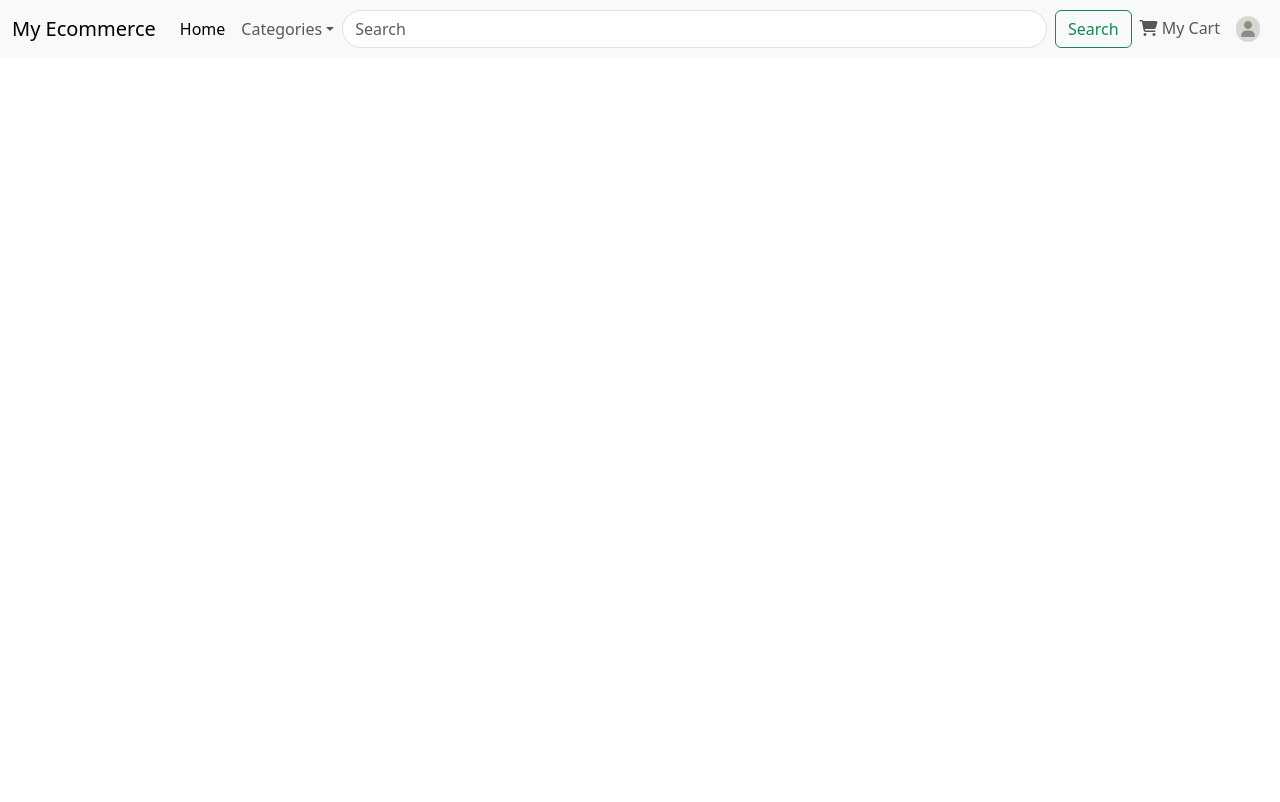
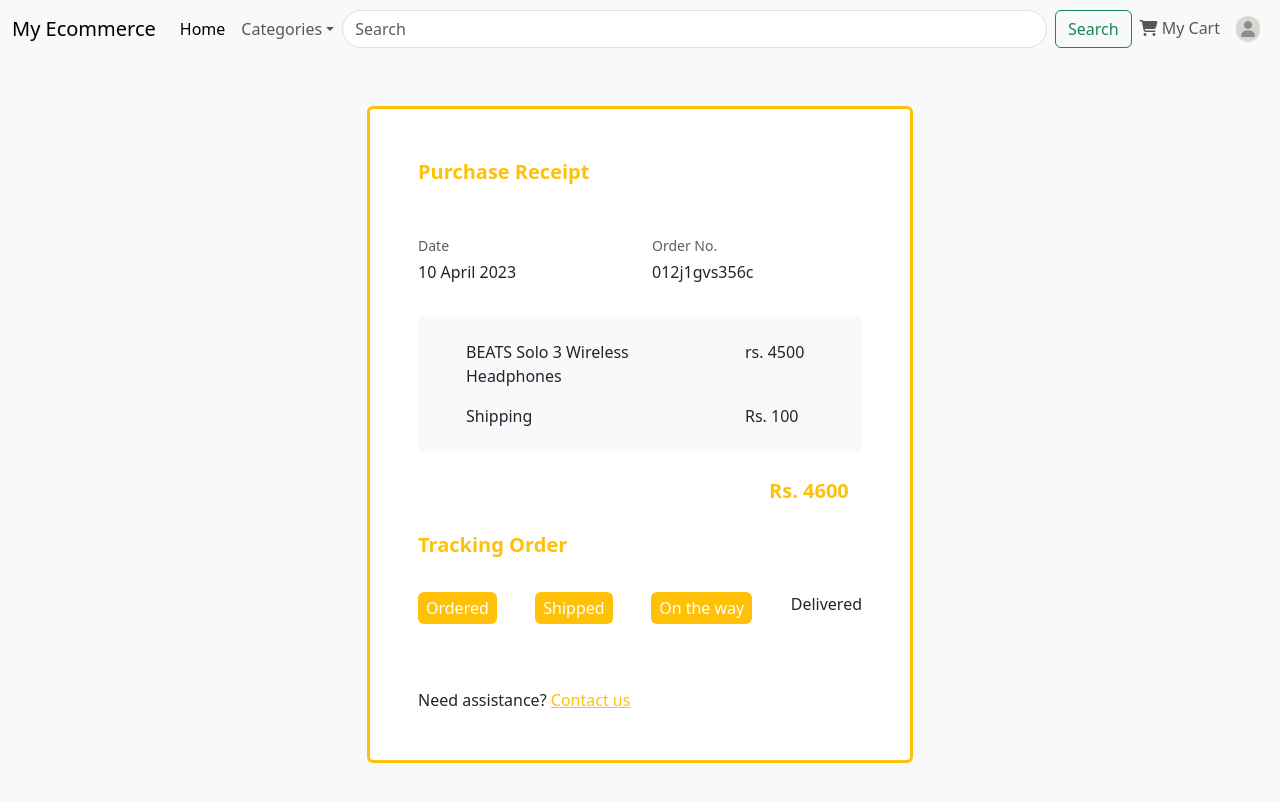
Before and after one commit to subedisagar12/MERN-ECOMMERCE-PROJECT, a React (Vite) app: page /order in a window 1280 px wide. Shown: the top 802 px of the page. Built offline with nearby package versions, Linux system fonts and the light colour scheme.

Commit message:
Order complete message.

```diff
--- a/src/App.jsx
+++ b/src/App.jsx
@@ -11,6 +11,7 @@ import ProductDetail from "./pages/ProductDetail";
 import Homepage from "./pages/Homepage";
 import CartPage from "./pages/CartPage";
 import CheckoutPage from "./pages/CheckoutPage";
+import OrderDetails from "./pages/OrderDetails";
 
 function App() {
   return (
@@ -25,6 +26,8 @@ function App() {
         <Route path="/cart" element={<CartPage />} />
 
         <Route path="/checkout" element={<CheckoutPage />} />
+
+        <Route path="/order" element={<OrderDetails />} />
       </Routes>
     </>
   );
--- a/src/pages/CartPage.jsx
+++ b/src/pages/CartPage.jsx
@@ -79,7 +79,7 @@ function CartPage() {
         <div className="d-flex justify-content-end mt-3">
           <Link
             to="/checkout"
-            className="btn btn-dark"
+            className="btn btn-success"
             style={{ marginRight: "200px" }}
           >
             Checkout
--- a/src/pages/CheckoutPage.jsx
+++ b/src/pages/CheckoutPage.jsx
@@ -1,4 +1,5 @@
 import React from "react";
+import { Link } from "react-router-dom";
 
 function CheckoutPage() {
   const formStyle = {
@@ -76,9 +77,9 @@ function CheckoutPage() {
         ></textarea>
       </div>
       <div className="col-12 mb-3">
-        <button type="submit" className="btn btn-warning">
+        <Link to="/order" type="submit" className="btn btn-outline-success">
           Complete Order
-        </button>
+        </Link>
       </div>
     </form>
   );
--- /dev/null
+++ b/src/pages/OrderDetails.jsx
@@ -0,0 +1,104 @@
+import React from "react";
+
+function OrderDetails() {
+  return (
+    <>
+      <meta charSet="UTF-8" />
+      <meta name="viewport" content="width=device-width, initial-scale=1.0" />
+      <section
+        className="h-100 bg-light"
+        style={{ backgroundColor: "#eee", height: "100vh" }}
+      >
+        <div className="container py-5 h-100">
+          <div className="row justify-content-center align-items-center h-100">
+            <div className="col-lg-8 col-xl-6">
+              <div className="card border-3 border-warning">
+                <div className="card-body p-5">
+                  <p className="lead fw-bold mb-5 text-warning">
+                    Purchase Receipt
+                  </p>
+                  <div className="row">
+                    <div className="col mb-3">
+                      <p className="small text-muted mb-1">Date</p>
+                      <p>10 April 2023</p>
+                    </div>
+                    <div className="col mb-3">
+                      <p className="small text-muted mb-1">Order No.</p>
+                      <p>012j1gvs356c</p>
+                    </div>
+                  </div>
+                  <div
+                    className="bg-light py-4 px-5 rounded"
+                    style={{ backgroundColor: "#f2f2f2" }}
+                  >
+                    <div className="row">
+                      <div className="col-md-8 col-lg-9">
+                        <p>BEATS Solo 3 Wireless Headphones</p>
+                      </div>
+                      <div className="col-md-4 col-lg-3">
+                        <p>rs. 4500</p>
+                      </div>
+                    </div>
+                    <div className="row">
+                      <div className="col-md-8 col-lg-9">
+                        <p className="mb-0">Shipping</p>
+                      </div>
+                      <div className="col-md-4 col-lg-3">
+                        <p className="mb-0">Rs. 100</p>
+                      </div>
+                    </div>
+                  </div>
+                  <div className="row my-4">
+                    <div className="col-md-4 offset-md-8 col-lg-3 offset-lg-9">
+                      <p className="lead fw-bold mb-0 text-warning">Rs. 4600</p>
+                    </div>
+                  </div>
+                  <p className="lead fw-bold mb-4 pb-2 text-warning">
+                    Tracking Order
+                  </p>
+                  <div className="row">
+                    <div className="col-lg-12">
+                      <div className="horizontal-timeline">
+                        <ul className="list-inline items d-flex justify-content-between">
+                          <li className="list-inline-item items-list">
+                            <p className="py-1 px-2 rounded text-white bg-warning">
+                              Ordered
+                            </p>
+                          </li>
+                          <li className="list-inline-item items-list">
+                            <p className="py-1 px-2 rounded text-white bg-warning">
+                              Shipped
+                            </p>
+                          </li>
+                          <li className="list-inline-item items-list">
+                            <p className="py-1 px-2 rounded text-white bg-warning">
+                              On the way
+                            </p>
+                          </li>
+                          <li
+                            className="list-inline-item items-list text-end"
+                            style={{ marginRight: 8 }}
+                          >
+                            <p style={{ marginRight: "-8px" }}>Delivered</p>
+                          </li>
+                        </ul>
+                      </div>
+                    </div>
+                  </div>
+                  <p className="mt-4 pt-2 mb-0">
+                    Need assistance?{" "}
+                    <a href="#!" className="text-warning">
+                      Contact us
+                    </a>
+                  </p>
+                </div>
+              </div>
+            </div>
+          </div>
+        </div>
+      </section>
+    </>
+  );
+}
+
+export default OrderDetails;
```
